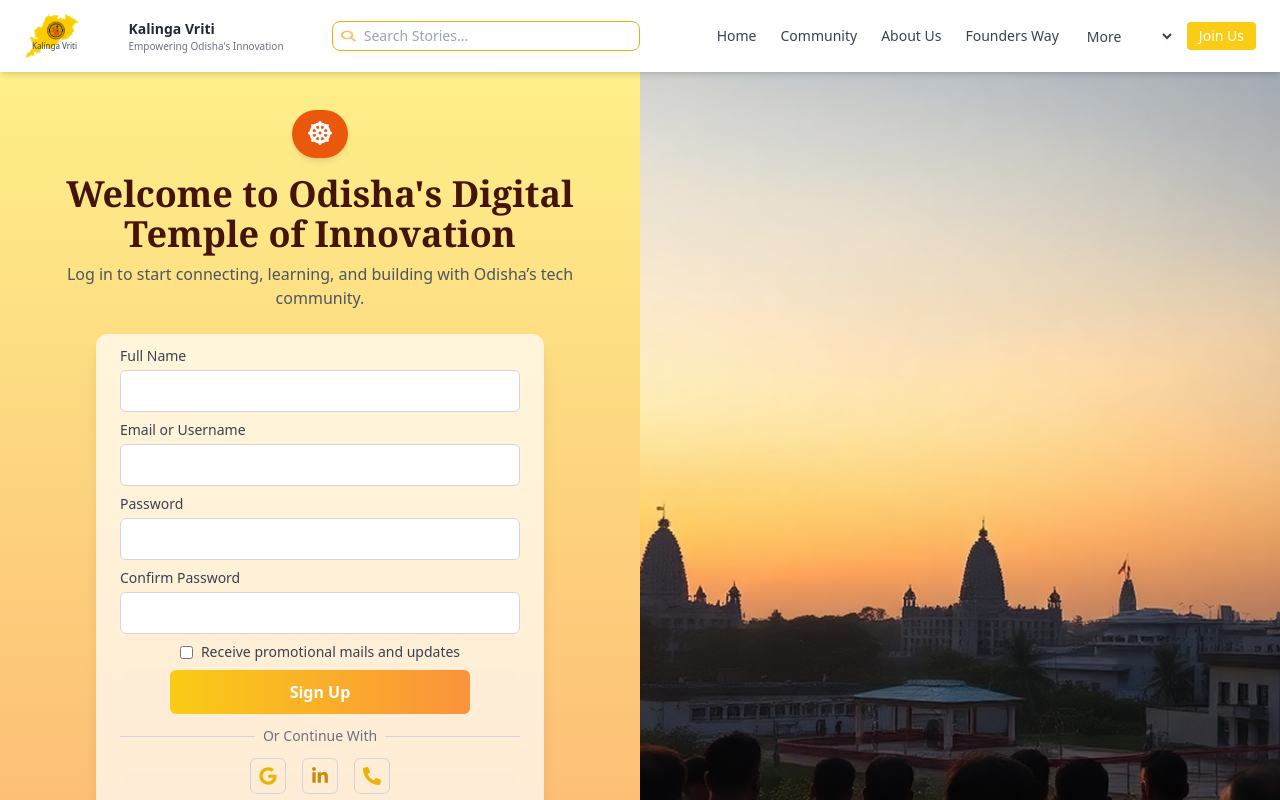
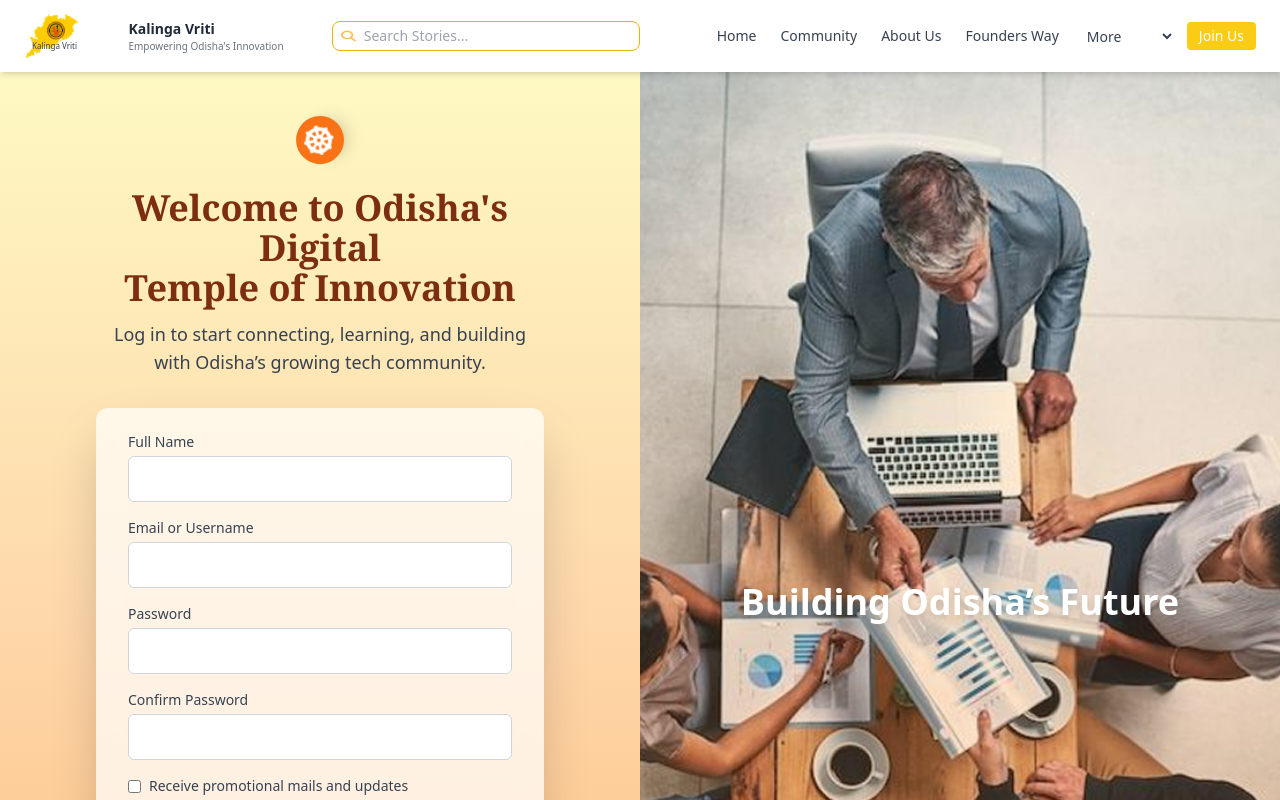
Before and after one commit to Subhranta703/kalinga-vriti, a React (Vite) app in the folder frontend/: page /signup in a window 1280 px wide. Shown: the top 800 px of the page. Built offline with nearby package versions, Linux system fonts and the light colour scheme; no server answers.

Commit message:
added animation in the signup page and updated herosection of home page

```diff
--- a/frontend/src/pages/Signup.jsx
+++ b/frontend/src/pages/Signup.jsx
@@ -1,10 +1,11 @@
 import React, { useState } from "react";
 import { api } from "../api/api";
 import { useNavigate, Link } from "react-router-dom";
-import bgImage from "../assets/signup.png";
+import signup from "../assets/signup.png";
 import { FaGoogle, FaLinkedinIn, FaPhoneAlt } from "react-icons/fa";
-import smallchakra from '../assets/smallchakra.png'
-import {motion} from 'framer-motion'
+import smallchakra from "../assets/smallchakra.png";
+import { motion } from "framer-motion";
+
 export default function Signup() {
   const [email, setEmail] = useState("");
   const [name, setName] = useState("");
@@ -28,74 +29,109 @@ export default function Signup() {
   };
 
   return (
-    <div className=" h-screen flex flex-col md:flex-row">
+    <div className="flex flex-col md:flex-row w-full overflow-hidden">
       {/* Left Section */}
-      <div className="flex flex-col justify-center items-center w-full md:w-1/2 bg-gradient-to-b from-yellow-200 to-orange-300   sm:py-10 md:p-16 ">
-        {/* Top Icon */}
-     <div className="flex justify-center mb-4 mt-12 sm:mt-16 md:mt-1">
-  <motion.div className="bg-orange-600 text-white px-3 py-2 rounded-full text-xl shadow-md">
-    <img src={smallchakra} alt="chakra" className="h-8 w-8 object-contain" />
+      <motion.div
+        className="flex flex-col justify-start items-center w-full md:w-1/2 bg-gradient-to-b from-yellow-100 via-orange-200 to-orange-300 px-6 sm:px-12 md:px-20 py-10 sm:py-14 md:py-1"
+        initial={{ opacity: 0, x: -100 }}
+        animate={{ opacity: 1, x: 0 }}
+        transition={{ duration: 1 }}
+      >
+        {/* Chakra Icon */}
+        <motion.div
+          className="flex justify-center mb-6 mt-3 sm:mt-8 md:mt-10"
+          initial={{ rotate: 0 }}
+          animate={{ rotate: 360 }}
+          transition={{ duration: 8, repeat: Infinity, ease: "linear" }}
+        >
+          <motion.div
+            className="bg-orange-500 text-white  p-1 rounded-full shadow-lg"
+            whileHover={{ scale: 1.1, rotate: 10 }}
+            transition={{ type: "spring", stiffness: 150 }}
+          >
+            <img
+              src={smallchakra}
+              alt="chakra"
+              className="h-10 w-10 object-contain"
+            />
           </motion.div>
-</div>
-
+        </motion.div>
 
         {/* Title */}
-        <motion.h2 initial={{opacity:0,y:-5}} whileInView={{opacity:1,y:0}}  transition={{
+        <motion.h2
+          initial={{ opacity: 0, y: -10 }}
+          whileInView={{ opacity: 1, y: 0 }}
+          transition={{
             duration: 0.8,
-    ease: [0.05, 0.1, 0.25, 1], // smooth "ease-in-out" curve
+            ease: [0.25, 0.1, 0.25, 1],
           }}
-  viewport={{ once: true }}  className="text-2xl sm:text-4xl font-bold text-center text-orange-950 font-serif mb-2">
+          viewport={{ once: true }}
+          className="text-2xl sm:text-3xl md:text-4xl font-bold text-center text-orange-900 font-serif mb-3"
+        >
           Welcome to Odisha's Digital <br /> Temple of Innovation
         </motion.h2>
-        <p className="text-center text-gray-600 text-sm sm:text-base mb-6">
-          Log in to start connecting, learning, and building with Odisha’s tech
-          <br/> community.
-        </p>
+
+        {/* Subtitle */}
+        <motion.p
+          initial={{ opacity: 0 }}
+          whileInView={{ opacity: 1 }}
+          transition={{ delay: 0.4, duration: 0.8 }}
+          className="text-center text-gray-700 text-sm sm:text-base md:text-lg mb-8 max-w-md"
+        >
+          Log in to start connecting, learning, and building with Odisha’s
+          growing tech community.
+        </motion.p>
 
         {/* Signup Card */}
-         <div className="bg-white/70 backdrop-blur-md shadow-lg rounded-xl sm:py-3 sm:px-6   w-full max-w-md">
-  <motion.form initial={{opacity:0,x:-30}}
-  whileInView={{opacity:1,x:0}}
-  transition={{duration:0.8}}
-  viewport={{once:true}}
+        <motion.div
+          initial={{ scale: 0.9, opacity: 0 }}
+          animate={{ scale: 1, opacity: 1 }}
+          transition={{ duration: 0.6 }}
+          className="bg-white/70 backdrop-blur-md shadow-2xl rounded-xl px-6 sm:px-8 py-6 w-full max-w-md"
+        >
+          <form
             onSubmit={submit}
-  className="space-y-2 flex flex-col justify-center items-center w-full"
+            className="space-y-4"
           >
             {/* Full Name */}
-  <div className="w-full">
-    <label className="block text-gray-700 text-sm mb-1">Full Name</label>
+            <div>
+              <label className="block text-gray-700 text-sm mb-1">
+                Full Name
+              </label>
               <input
                 value={name}
                 onChange={(e) => setName(e.target.value)}
-       className="w-full p-2 border border-gray-300 rounded-md focus:outline-none focus:ring-2 focus:ring-yellow-500"
+                className="w-full p-2.5 border border-gray-300 rounded-md focus:outline-none focus:ring-2 focus:ring-yellow-500"
               />
             </div>
 
             {/* Email */}
-  <div className="w-full">
+            <div>
               <label className="block text-gray-700 text-sm mb-1">
                 Email or Username
               </label>
               <input
                 value={email}
                 onChange={(e) => setEmail(e.target.value)}
-       className="w-full p-2 border border-gray-300 rounded-md focus:outline-none focus:ring-2 focus:ring-yellow-500"
+                className="w-full p-2.5 border border-gray-300 rounded-md focus:outline-none focus:ring-2 focus:ring-yellow-500"
               />
             </div>
 
             {/* Password */}
-  <div className="w-full">
-    <label className="block text-gray-700 text-sm mb-1">Password</label>
+            <div>
+              <label className="block text-gray-700 text-sm mb-1">
+                Password
+              </label>
               <input
                 type="password"
                 value={password}
                 onChange={(e) => setPassword(e.target.value)}
-       className="w-full p-2 border border-gray-300 rounded-md focus:outline-none focus:ring-2 focus:ring-yellow-500"
+                className="w-full p-2.5 border border-gray-300 rounded-md focus:outline-none focus:ring-2 focus:ring-yellow-500"
               />
             </div>
 
             {/* Confirm Password */}
-  <div className="w-full">
+            <div>
               <label className="block text-gray-700 text-sm mb-1">
                 Confirm Password
               </label>
@@ -103,35 +139,41 @@ export default function Signup() {
                 type="password"
                 value={confirmPassword}
                 onChange={(e) => setConfirmPassword(e.target.value)}
-       className="w-full p-2 border border-gray-300 rounded-md focus:outline-none focus:ring-2 focus:ring-yellow-500"
+                className="w-full p-2.5 border border-gray-300 rounded-md focus:outline-none focus:ring-2 focus:ring-yellow-500"
               />
             </div>
 
             {/* Checkbox */}
-  <label className="flex items-center text-sm text-gray-700 mt-1">
+            <label className="flex items-center text-sm text-gray-700 mt-2">
               <input type="checkbox" className="mr-2 accent-yellow-500" />
               Receive promotional mails and updates
             </label>
 
             {/* Submit Button */}
-  <button
+            <motion.button
+              whileHover={{ scale: 1.05 }}
+              whileTap={{ scale: 0.95 }}
               type="submit"
-    className="w-3/4 bg-gradient-to-r from-yellow-400 to-orange-400 text-white font-semibold py-2.5 rounded-md hover:from-yellow-500 hover:to-orange-500 transition duration-200 mt-2"
+              className="w-full bg-gradient-to-r from-yellow-400 to-orange-500 text-white font-semibold py-2.5 rounded-md hover:from-yellow-500 hover:to-orange-600 transition duration-200 mt-2 shadow-md"
             >
               Sign Up
-  </button>
-</motion.form>
-
+            </motion.button>
+          </form>
 
           {/* Divider */}
-  <div className="flex items-center my-3">
+          <div className="flex items-center my-5">
             <div className="flex-grow border-t border-gray-300"></div>
             <span className="px-2 text-sm text-gray-500">Or Continue With</span>
             <div className="flex-grow border-t border-gray-300"></div>
           </div>
 
           {/* Social Buttons */}
-  <div className="flex justify-center gap-4 mb-3">
+          <motion.div
+            className="flex justify-center gap-4 mb-3"
+            initial={{ opacity: 0 }}
+            animate={{ opacity: 1 }}
+            transition={{ delay: 0.4, duration: 0.8 }}
+          >
             <button className="p-2 rounded-md border border-gray-300 hover:bg-gray-100 transition">
               <FaGoogle className="text-yellow-500 text-lg" />
             </button>
@@ -141,25 +183,42 @@ export default function Signup() {
             <button className="p-2 rounded-md border border-gray-300 hover:bg-gray-100 transition">
               <FaPhoneAlt className="text-yellow-500 text-lg" />
             </button>
-  </div>
+          </motion.div>
 
           <p className="text-center text-sm text-gray-600">
             Already have an account?{" "}
-    <Link to="/login" className="text-yellow-500 font-semibold hover:underline">
+            <Link
+              to="/login"
+              className="text-yellow-600 font-semibold hover:underline"
+            >
               Log in
             </Link>
           </p>
+        </motion.div>
+      </motion.div>
+
+      {/* Right Section */}
+      <motion.div
+        className="h-64 md:h-[1100px] w-full md:w-1/2 bg-cover bg-center bg-no-repeat"
+        style={{
+          backgroundImage: `url(${signup})`,
+        }}
+        initial={{ opacity: 0, x: 100 }}
+        animate={{ opacity: 1, x: 0 }}
+        transition={{ duration: 1 }}
+      >
+        {/* Optional overlay text or gradient */}
+        <div className="h-full w-full bg-gradient-to-t from-orange-500/30 to-transparent flex justify-center items-end md:items-center">
+          <motion.h3
+            initial={{ opacity: 0, y: 30 }}
+            animate={{ opacity: 1, y: 0 }}
+            transition={{ delay: 0.8, duration: 1 }}
+            className="text-white text-2xl sm:text-3xl md:text-4xl font-semibold mb-10 drop-shadow-lg"
+          >
+            Building Odisha’s Future
+          </motion.h3>
         </div>
-
-      </div>
-
-      {/* Right Section - Image */}
-      <div
-        className="hidden md:block w-1/2 bg-cover bg-center"
-        style={{
-          backgroundImage: `url(${bgImage})`,
-        }}
-      ></div>
+      </motion.div>
     </div>
   );
 }
```
Also changed, not shown: frontend/src/components/HeroSection.jsx (+16 -11 lines), frontend/src/assets/signup.png, 1 other file (tests, documents, lock files or other folders). Lines whose indentation alone changed are shown as unchanged.
